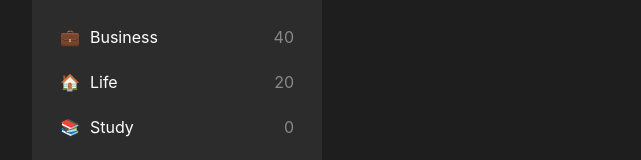
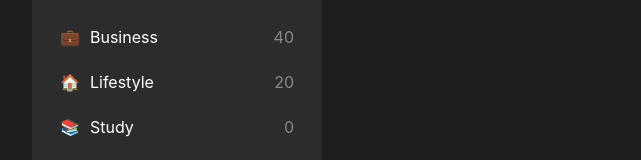
Before and after one commit to DukeWood/SSH-Tutorial, a React (Vite) app: page / in a window 1280 px wide. Shown: the part 282-442 px from the top of the page, without its empty margins (309-950 px from the left). Built offline with nearby package versions, Linux system fonts and the light colour scheme.

Commit message:
Update App.tsx

```diff
--- a/src/App.tsx
+++ b/src/App.tsx
@@ -19,7 +19,7 @@ function App() {
   const [inputValue, setInputValue] = useState("");
   const [folders] = useState<Folder[]>([
     { id: 1, name: "Business", icon: "💼", todos: 40 },
-    { id: 2, name: "Life", icon: "🏠", todos: 20 },
+    { id: 2, name: "Lifestyle", icon: "🏠", todos: 20 },
     { id: 3, name: "Study", icon: "📚", todos: 0 },
     { id: 4, name: "Budgeting", icon: "💰", todos: 0 },
   ]);
```
